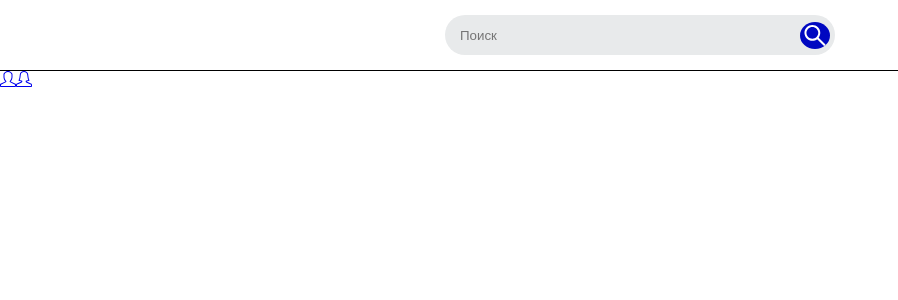
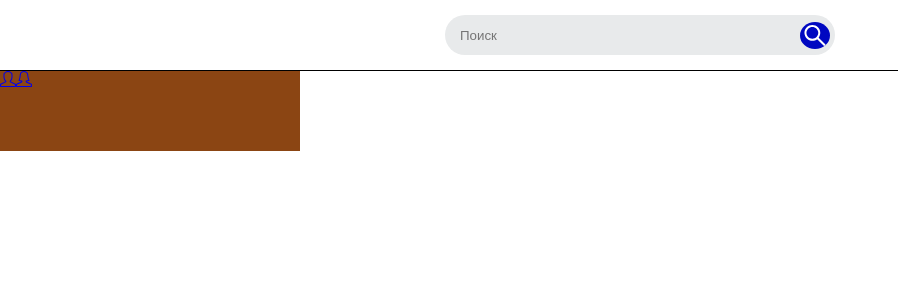
Before and after one commit to MargarTakvoryan/BeeonCode-Finel-Project, a React (Create React App) app: page / in a window 1280 px wide. Shown: the top 300 px of the page, without its empty margins (0-898 px from the left). Built offline with nearby package versions, Linux system fonts and the light colour scheme.

Commit message:
file ,jsx

```diff
--- a/src/App.js
+++ b/src/App.jsx
@@ -1,23 +1,24 @@
 // import './App.css';
-import { Route,  Routes } from "react-router-dom";
+import { Route, Routes } from "react-router-dom";
 import Gender from "./Componets/Gender/Gender";
 import Search from "./Componets/Search/Search";
 import Man from "./Componets/Gender/Man/Man";
 import Woman from "./Componets/Gender/Woman/Woman";
 
+
+
 function App() {
   return (
     <div className="App">
       <Search />
-
       <Routes>
-        <Route element={<Gender />}  path={'/'}>
-          <Route element={<Man/>}  index={true}/>
-          <Route element={<Woman/>} path="/woman"/>
+        <Route element={<Gender />} path={'/'}>
+          <Route index element={<Man />} />
+          <Route element={<Woman />} path="/woman" />
         </Route>
       </Routes>
+    </div>
 
-    </div>
   );
 }
 
--- a/src/Componets/Gender/Gender.js
+++ /dev/null
@@ -1,15 +0,0 @@
-import React from 'react'
-import { Link } from 'react-router-dom'
-import { SlUserFemale } from 'react-icons/sl';
-import { SlUser } from 'react-icons/sl';
-
-function Gender() {
-  return (
-    <div>
-        <Link to={'/'}><SlUser/></Link>
-        <Link to={'/woman'}><SlUserFemale/></Link>
-    </div>
-  )
-}
-
-export default Gender
--- /dev/null
+++ b/src/Componets/Gender/Gender.jsx
@@ -0,0 +1,19 @@
+import React from 'react'
+import { Link } from 'react-router-dom'
+import { SlUserFemale } from 'react-icons/sl';
+import { SlUser } from 'react-icons/sl';
+import styles from './Gender.module.css'
+
+function Gender() {
+  return (
+    <div style={{display:'flex'}}>
+      <div className={styles.gender_Continer}>
+        <Link to={'/'}><SlUser /></Link>
+        <Link to={'/woman'}><SlUserFemale /></Link>
+      </div>
+
+    </div>
+  )
+}
+
+export default Gender
--- a/src/Componets/Gender/Gender.module.css
+++ b/src/Componets/Gender/Gender.module.css
@@ -0,0 +1,7 @@
+.gender_Continer{
+    height: 80px;
+    width: 300px;
+    background: saddlebrown;
+    display: flex;
+
+}
--- a/src/Componets/Gender/Man/Man.js
+++ /dev/null
@@ -1,9 +0,0 @@
-import React from 'react'
-
-function Man() {
-  return (
-    <div>Man</div>
-  )
-}
-
-export default Man
--- /dev/null
+++ b/src/Componets/Gender/Man/Man.jsx
@@ -0,0 +1,12 @@
+import React from 'react'
+import styles from './Man.module.css'
+
+function Man() {
+  return (
+    <div className={styles.Man_Continer}>
+      wefwjifow
+    </div>
+  )
+}
+
+export default Man
--- a/src/Componets/Gender/Man/Man.module.css
+++ b/src/Componets/Gender/Man/Man.module.css
@@ -0,0 +1,3 @@
+.Man_Continer{
+    background: rgb(118, 87, 64);
+}
```
Also changed, not shown: src/Componets/Gender/Woman/Woman.jsx (renamed from src/Componets/Gender/Woman/Woman.js), src/Componets/Search/Search.jsx (renamed from src/Componets/Search/Search.js), src/setupTests.jsx (renamed from src/setupTests.js).
